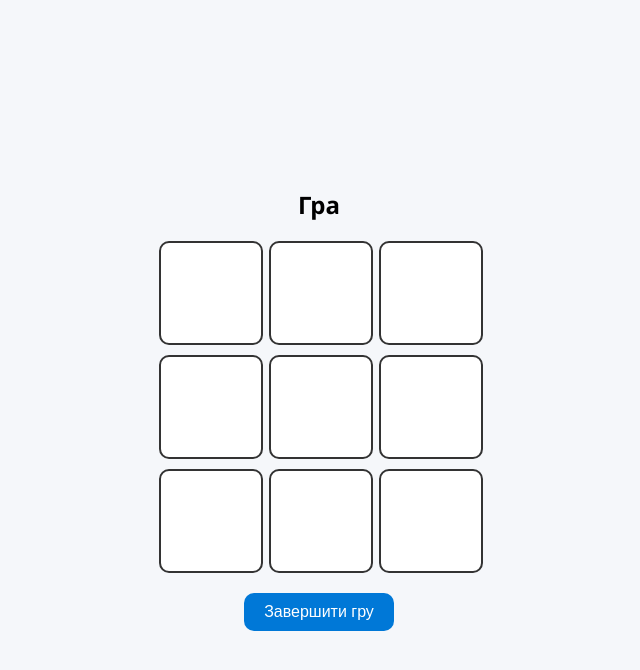
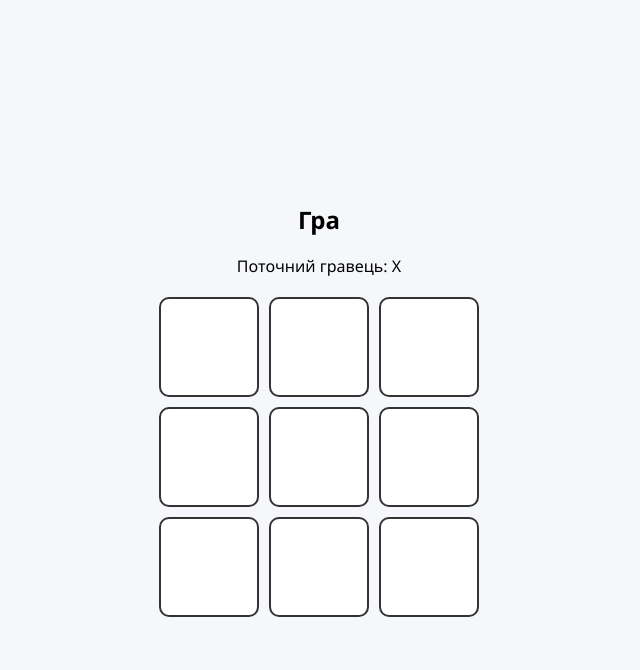
Before and after one commit to AnnaSvin/ReactLabs, a React (Vite) app: page / in a window 1280 px wide. Both pictures are taken after a click on the button "Почати гру". Shown: the top 670 px of the page, without its empty margins (321-961 px from the left). Built offline with nearby package versions, Linux system fonts and the light colour scheme.

Commit message:
Connected components and pages to game hooks.

```diff
--- a/src/App.tsx
+++ b/src/App.tsx
@@ -1,29 +1,22 @@
-import { useState } from "react";
 import StartPage from "./pages/StartPage";
 import GamePage from "./pages/GamePage";
 import ResultPage from "./pages/ResultPage";
-import type { Page, GameResult } from "./types/game.types";
+import { useApp } from "./hooks/useApp";
 
 function App() {
-  const [page, setPage] = useState<Page>("start");
-const [result, setResult] = useState<GameResult>(null);
+  const { page, result, startGame, finishGame, goToStart } = useApp();
 
   return (
     <div className="app">
-      {page === "start" && <StartPage onStart={() => setPage("game")} />}
-      {page === "game" && (
-        <GamePage
-          onGameEnd={(res: string) => {
-            setResult(res);
-            setPage("result");
-          }}
-        />
-      )}
+      {page === "start" && <StartPage onStart={startGame} />}
+
+      {page === "game" && <GamePage onGameEnd={finishGame} />}
+
       {page === "result" && (
-        <ResultPage result={result} onRestart={() => setPage("start")} />
+        <ResultPage result={result} onRestart={goToStart} />
       )}
     </div>
   );
 }
 
-export default App
+export default App;
--- a/src/components/Board/Board.tsx
+++ b/src/components/Board/Board.tsx
@@ -1,12 +1,20 @@
 import Cell from "../Cell/Cell";
+import type { BoardState } from "../../types/game.types";
 
-function Board() {
-  const cells = Array.from({ length: 9 });
+interface BoardProps {
+  board: BoardState;
+  onCellClick: (index: number) => void;
+}
 
+function Board({ board, onCellClick }: BoardProps) {
   return (
     <div className="board">
-      {cells.map((_, i) => (
-        <Cell key={i} />
+      {board.map((value, index) => (
+        <Cell
+          key={index}
+          value={value}
+          onClick={() => onCellClick(index)}
+        />
       ))}
     </div>
   );
--- a/src/components/Cell/Cell.tsx
+++ b/src/components/Cell/Cell.tsx
@@ -1,8 +1,15 @@
-function Cell() {
+import type { CellValue } from "../../types/game.types";
+
+interface CellProps {
+  value: CellValue;
+  onClick: () => void;
+}
+
+function Cell({ value, onClick }: CellProps) {
   return (
-    <div className="cell">
-      {/* Порожня клітинка */}
-    </div>
+    <button className="cell" onClick={onClick}>
+      {value}
+    </button>
   );
 }
 
--- a/src/pages/GamePage.tsx
+++ b/src/pages/GamePage.tsx
@@ -1,17 +1,22 @@
 import Board from "../components/Board/Board";
+import { useTicTacToe } from "../hooks/useTicTacToe";
+import type { GameResult } from "../types/game.types";
 
 interface GamePageProps {
-  onGameEnd: (result: string) => void;
+  onGameEnd: (result: GameResult) => void;
 }
 
 function GamePage({ onGameEnd }: GamePageProps) {
+  const { board, currentPlayer, handleCellClick } = useTicTacToe(onGameEnd);
+
   return (
     <div className="page game-page">
       <h2>Гра</h2>
-      <Board />
-      <button className="end-btn" onClick={() => onGameEnd("Нічия")}>
-        Завершити гру
-      </button>
+      <p>Поточний гравець: {currentPlayer}</p>
+
+      <Board board={board}
+      onCellClick={handleCellClick}
+      />
     </div>
   );
 }
```
